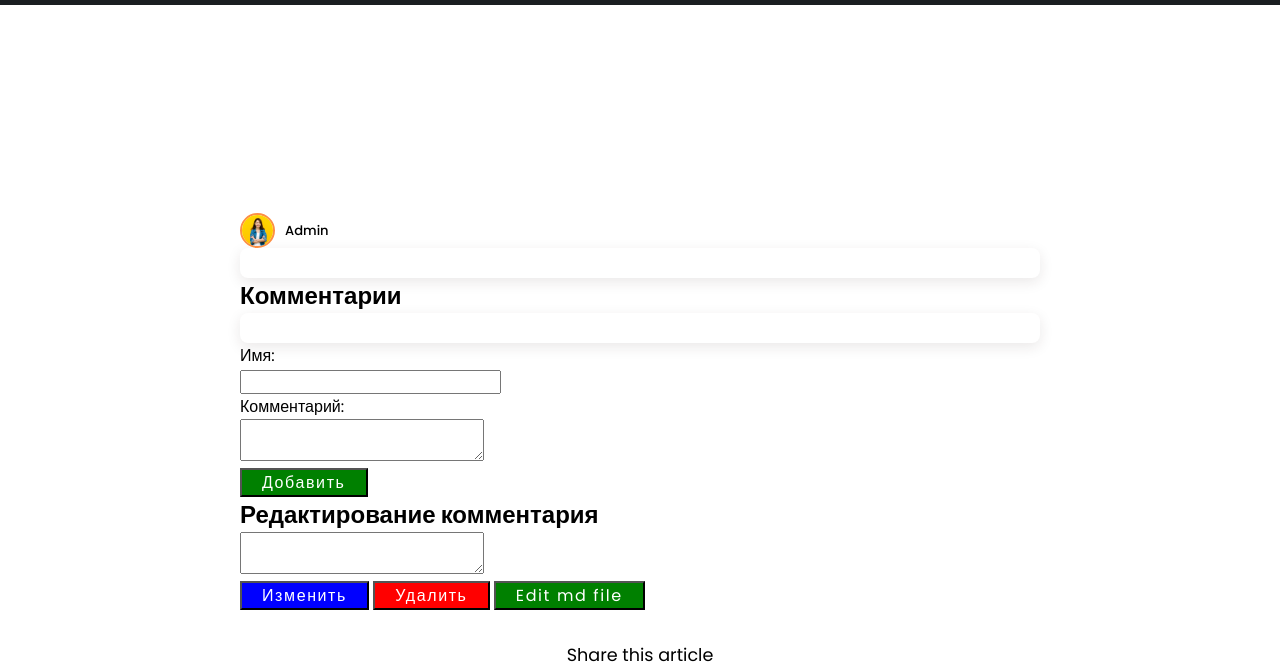
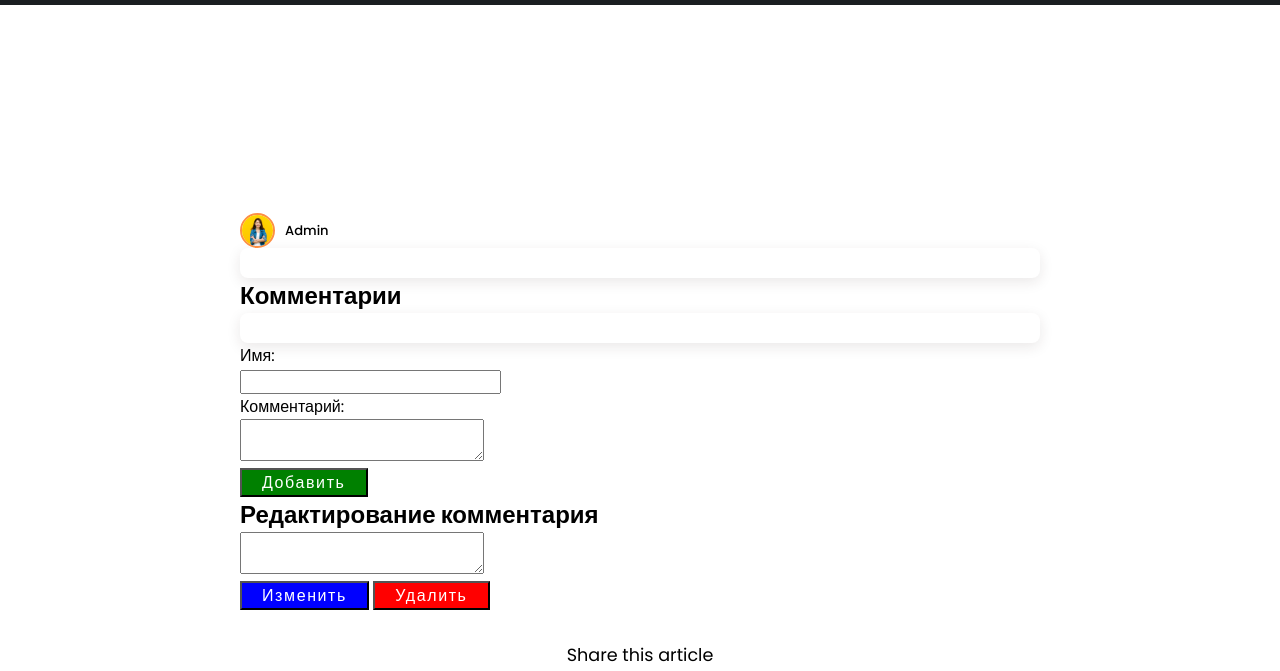
Before and after one commit to ksergv/genablog, a website: page posts/post.html in a window 1280 px wide. Shown: the part 495-1166 px from the top of the page. Drawn offline with nearby package versions, Linux system fonts and the light colour scheme.

Commit message:
commented editMdFile

```diff
--- a/posts/post.html
+++ b/posts/post.html
@@ -87,7 +87,7 @@
 
          <button style="background-color: blue;color:white" type="button" onclick="saveEditedComment()">Изменить</button>
          <button style="background-color: red;color:white" type="button" onclick="deleteEditedComment()">Удалить</button>
-          <button style="background-color: green;color:white" type="button" onclick="editeMdfile()">Edit md file</button>
+         <!--- <button style="background-color: green;color:white" type="button" onclick="editeMdfile()">Edit md file</button> --->
 
         </form>
     </section>
```
